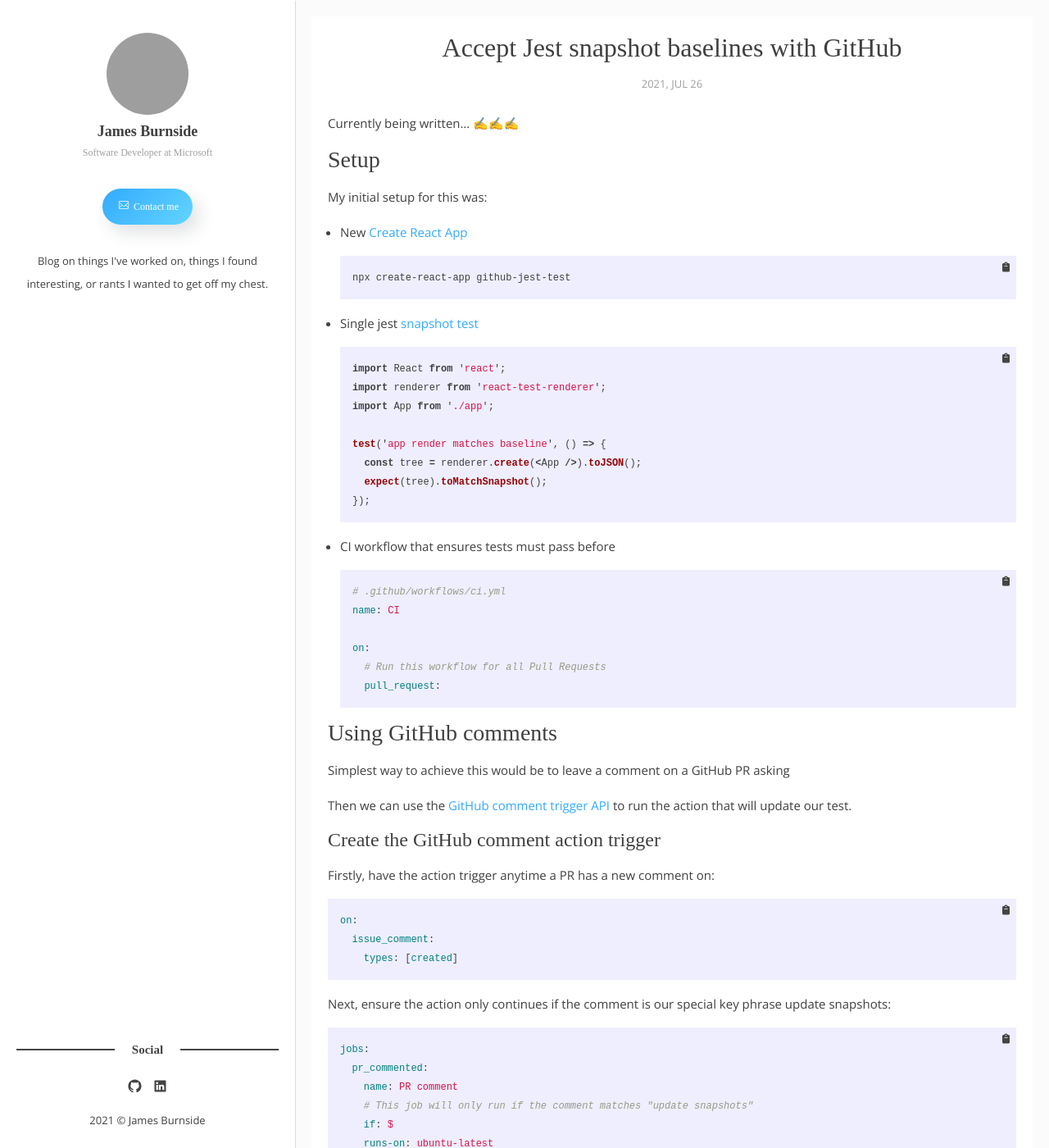
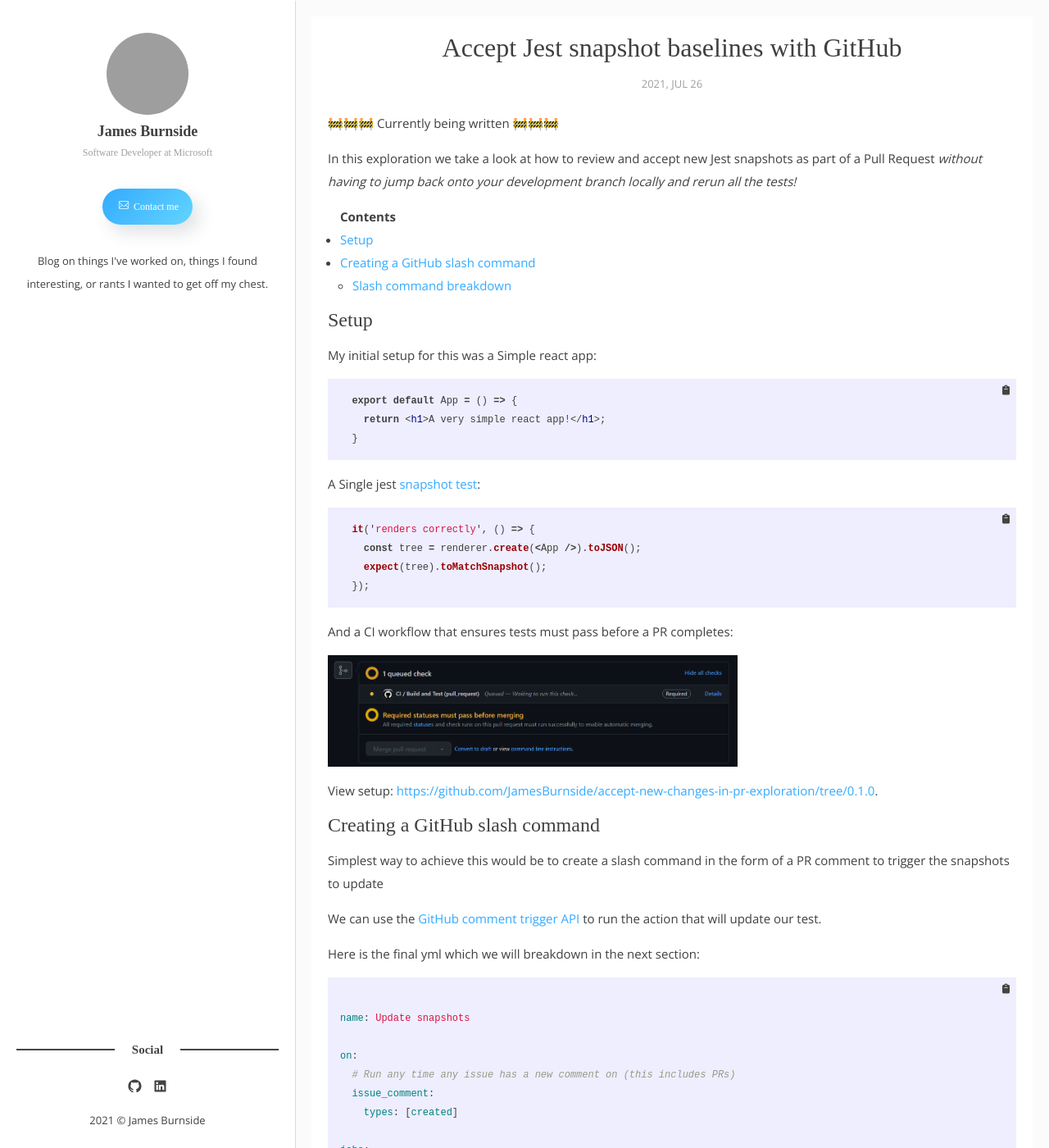
Before and after one commit to JamesBurnside/jamesburnside.github.io, a Jekyll site: the page built from _posts/2021-07-26-github-x-jest.md, in a window 1280 px wide and 1400 px high. Shown: the whole window at 82% size. Built offline with Jekyll 4.4.1, drawn with Linux system fonts in a browser that asks for light colours; nearby versions of some CDN libraries; some web fonts are replaced; some of the changed text lies outside the part shown; grey boxes are pictures that could not be loaded.

Commit message:
Update jest auto update snapshots post. Fix inline code styles

````diff
--- a/_posts/2021-07-26-github-x-jest.md
+++ b/_posts/2021-07-26-github-x-jest.md
@@ -9,76 +9,162 @@
 description: Reviewing & accepting jest snapshot changes as part of a GitHub Pull Request.
 ---
 
-Currently being written... ✍✍✍
+🚧🚧🚧 Currently being written 🚧🚧🚧
 
-<!-- * TOC
-{:toc} -->
+In this exploration we take a look at how to review and accept new Jest snapshots as part of a Pull Request _without having to jump back onto your development branch locally and rerun all the tests!_
 
-## Setup
+* TOC
+{:toc}
 
-My initial setup for this was:
+### Setup
 
-- New [Create React App](https://create-react-app.dev/docs/getting-started/)
+My initial setup for this was a Simple react app:
 
-  ```bash
-  npx create-react-app github-jest-test
+  ```jsx
+  export default App = () => {
+    return <h1>A very simple react app!</h1>;
+  }
   ```
 
-- Single jest [snapshot test](https://jestjs.io/docs/snapshot-testing)
+A Single jest [snapshot test](https://jestjs.io/docs/snapshot-testing):
 
   ```js
-  import React from 'react';
-  import renderer from 'react-test-renderer';
-  import App from './app';
-
-  test('app render matches baseline', () => {
+  it('renders correctly', () => {
     const tree = renderer.create(<App />).toJSON();
     expect(tree).toMatchSnapshot();
   });
   ```
 
-- CI workflow that ensures tests must pass before
+And a CI workflow that ensures tests must pass before a PR completes:
 
-  ```yml
-  # .github/workflows/ci.yml
-  name: CI
+  ![Screenshot showing GitHub requiring build and tests to pass before a PR can be merged.]({{site.baseurl}}/assets/images/pr-requires-build-and-test.png)
 
-  on:
-    # Run this workflow for all Pull Requests
-    pull_request:
-  ```
+View setup: <https://github.com/JamesBurnside/accept-new-changes-in-pr-exploration/tree/0.1.0>.
 
-## Using GitHub comments
+### Creating a GitHub slash command
 
-Simplest way to achieve this would be to leave a comment on a GitHub PR asking
+Simplest way to achieve this would be to create a slash command in the form of a PR comment to trigger the snapshots to update
 
-Then we can use the [GitHub comment trigger API](https://docs.github.com/en/actions/reference/events-that-trigger-workflows#issue_comment) to run the action that will update our test.
+We can use the [GitHub comment trigger API](https://docs.github.com/en/actions/reference/events-that-trigger-workflows#issue_comment) to run the action that will update our test.
 
-### Create the GitHub comment action trigger
+Here is the final yml which we will breakdown in the next section:
 
-Firstly, have the action trigger anytime a PR has a new comment on:
+```yml
+{% raw %}
+name: Update snapshots
+
+on:
+  # Run any time any issue has a new comment on (this includes PRs)
+  issue_comment:
+    types: [created]
+
+jobs:
+  snapshot_slash_command:
+    name: Update snapshot slash command
+    # This job will only run if the comment was on a pull requests and matches the slash command
+    if: ${{ github.event.issue.pull_request && github.event.comment.body == '/update-snapshots'}}
+    runs-on: ubuntu-latest
+    steps:
+      # Checks-out your repository under $GITHUB_WORKSPACE so job can access it
+      - uses: actions/checkout@v2
+        with:
+          fetch-depth: 0
+          # Use a machine account when checking out. This is to workaround the issue were GitHub
+          # actions, when using the default account, cannot trigger other actions.
+          token: ${{ secrets.MACHINE_ACCOUNT_PAT }}
+      # Get the branch the PR is associated to
+      - name: Get Branch
+        id: getbranch
+        run: |
+          branch=$(\
+            curl \
+              -H 'authorization: Bearer ${{ secrets.GITHUB_TOKEN }}' \
+              https://api.github.com/repos/${{ github.repository }}/pulls/${{ github.event.issue.number }} \
+            | jq -r '.head.ref')
+          echo "::set-output name=branch::$branch"
+      # Hop into the PR branch
+      - name: Checkout tag/branch
+        run: git checkout ${{ steps.getbranch.outputs.branch }}
+      # Ensure node is installed on the test runner
+      - name: Install Node.js
+        uses: actions/setup-node@v1
+      # Install test run dependencies
+      - name: Install dependencies
+        run: npm install
+      # Update the jest snapshots
+      - name: Update snapshots
+        run: npm run update-snapshots
+      # Setup bot information for pushing new changes
+      # Here we use the id from the github actions bot: https://api.github.com/users/better-informatics%5Bbot%5D
+      - name: Setup bot git information
+        run: |
+          git config user.email "41898282+github-actions[bot]@users.noreply.github.com"
+          git config user.name "github-actions[bot]"
+      # Commit changes to snapshot files.
+      - name: Commit new snapshots
+        run: |
+          git add *.snap
+          git commit -m 'Updating jest snapshots'
+          git push
+{% endraw %}
+```
+
+#### Slash command breakdown
+
+Have the action trigger anytime a PR has a new comment on:
 
 ```yml
 on:
+  # Run any time any issue has a new comment on (this includes PRs)
   issue_comment:
     types: [created]
 ```
 
-Next, ensure the action only continues if the comment is our special key phrase update snapshots:
+Ensure the action only continues if the comment is our slash command `/update-snapshots`:
 
 ```yml
+{% raw %}
 jobs:
-  pr_commented:
-    name: PR comment
+  snapshot_slash_command:
+    name: Update snapshot slash command
     # This job will only run if the comment matches "update snapshots"
     if: ${{ github.event.comment == 'update snapshots'}}
-    runs-on: ubuntu-latest
-    steps:
-      - run: |
-          echo "Here we will add the code to have the action update the snapshots and commit them to our PR"
+{% endraw %}
 ```
 
-We can now have our action update snapshots. This project has a script in the package.json to run updates snapshots:
+We are using a machine account personal access token (PAT) when performing the checkout. This is a workaround because GitHub does not, when using the default account, let actions trigger other actions. In our case we want to commit the updated snapshots and have our CI build be kicked off again. To make that happen we commit the changes on behalf of a machine account. This isn't ideal and you can read more about it here, as well as alternative workarounds [here](https://github.com/peter-evans/create-pull-request/issues/48) and [here](https://stackoverflow.com/questions/62750603/github-actions-trigger-another-action-after-one-action-is-completed/65698892#65698892).
+
+```yml
+{% raw %}
+# Checkout the repo
+- uses: actions/checkout@v2
+  with:
+    fetch-depth: 0
+    # Use a machine account when checking out. This is to workaround the issue were GitHub
+    # actions, when using the default account, cannot trigger other actions.
+    token: ${{ secrets.MACHINE_ACCOUNT_PAT }}
+{% endraw %}
+```
+
+To have the action be able to update the pull request it needs to hop onto the development branch and update the snapshots from there. Because this action is technically run off the main branch we have to grab the branch name using the GitHub REST API ([related pulls API docs](https://docs.github.com/en/rest/reference/pulls)) and use [`jq`](https://stedolan.github.io/jq/) json parser to get the branch name from the response:
+
+```yml
+# Get the branch the PR is associated to
+- name: Get Branch
+  id: getbranch
+  run: |
+    branch=$(\
+      curl \
+        -H 'authorization: Bearer ${{ secrets.GITHUB_TOKEN }}' \
+        https://api.github.com/repos/${{ github.repository }}/pulls/${{ github.event.issue.number }} \
+      | jq -r '.head.ref')
+    echo "::set-output name=branch::$branch"
+# Hop into the PR branch
+- name: Checkout tag/branch
+  run: git checkout ${{ steps.getbranch.outputs.branch }}
+```
+
+We can now have our action update the snapshots. This project has a script in the package.json to run updates snapshots:
 
 ```js
 /// package.json
@@ -94,31 +180,46 @@
 Which we can call inside the GitHub action:
 
 ```yml
-    steps:
-      # Checks-out your repository under $GITHUB_WORKSPACE so job can access it
-      - uses: actions/checkout@v2
-      # Install test run dependencies
-      - name: Install dependencies
-        run: npm run install
-      # Update the jest snapshots
-      - name: Update snapshots
-        run: npm run update-snapshots
+# Install test run dependencies
+- name: Install dependencies
+  run: npm run install
+# Update the jest snapshots
+- name: Update snapshots
+  run: npm run update-snapshots
 ```
 
-Then have the GitHub action upload the results to our PR:
+Then have the GitHub action upload the results to our PR. By default, runners don't have any git credentials to associate the commits with, before committing our changes we give the runner a quick git username and email so the commit. The credentials we use are the same as the GitHub action bot so the profile image and name is contextually relevant in the GitHub Pull Request UI:
 
 ```yml
-      # Commit changes to snapshot files.
-      - name: Commit new snapshots
-        run: |
-          git add *.snap
-          git commit -m 'Updating jest snapshots
-          git push
+# Setup bot information for pushing new changes
+# Here we use the id from the github actions bot: https://api.github.com/users/better-informatics%5Bbot%5D
+- name: Setup bot git information
+  run: |
+    git config user.email "41898282+github-actions[bot]@users.noreply.github.com"
+    git config user.name "github-actions[bot]"
+# Commit changes to snapshot files.
+- name: Commit new snapshots
+  run: |
+    git add *.snap
+    git commit -m 'Updating jest snapshots'
+    git push
 ```
 
 Then lets see the results!
-First we create a PR, and see our PR verification fails because the test snapshots are different:
+First we create a PR and make a small change:
 
-Next we can see the action
+![Screenshot showing the GitHub diff, highlighting the text that has been changed.]({{site.baseurl}}/assets/images/github-x-jest-small-change.png)
 
-You can see the full code of this action here:
+We now see our PR verification fails:
+
+![Screenshot the GitHub PR failing the 'build and test' status check.]({{site.baseurl}}/assets/images/github-x-jest-pr-failure.png)
+
+Because the snapshots are different:
+
+![Screenshot the GitHub PR failing the 'build and test' status check.]({{site.baseurl}}/assets/images/github-x-jest-pr-failure-details.png)
+
+In this next gif, we can see slash command in action successfully updating the PR and making it pass the tests run in the CI:
+
+![screen capture showing a user making use of the slash command to update their PR.]({{site.baseurl}}/assets/images/git-x-jest-slashcommand-runthrough.gif)
+
+View final repo configuration: <https://github.com/JamesBurnside/accept-new-changes-in-pr-exploration/tree/0.2.0>
--- a/_sass/3-elements/_code.scss
+++ b/_sass/3-elements/_code.scss
@@ -10,3 +10,10 @@
   font-family: monospace;
   font-size: 12px;
 }
+
+.inline-code {
+  font-size: 15px;
+  background-color: #eef;
+  padding-left: 4px;
+  padding-right: 4px;
+}
--- a/_sass/3-elements/_images.scss
+++ b/_sass/3-elements/_images.scss
@@ -3,7 +3,7 @@
 =============== */
 
 img {
-  max-width: 100%;
+  max-width: min(500px, 100%);
   height: auto;
   vertical-align: middle;
 }
--- a/js/main.js
+++ b/js/main.js
@@ -133,5 +133,13 @@
   });
 
   // Add copy buttons onto all code blocks
-  $copyCodeBtn.insertBefore($('code').parent().parent());
+  $copyCodeBtn.insertBefore($('pre > code').parent().parent());
+
+  /* =======================
+  // Extra code snippet formatting
+  ======================= */
+
+  // Add a class to all inline code snippets for better formatting:
+  $('p > code').addClass('inline-code');
+  $('a > code').addClass('inline-code');
 });
````
Also changed, not shown: assets/images/git-x-jest-slashcommand-runthrough.gif (added), assets/images/github-x-jest-pr-failure-details.png (added), assets/images/github-x-jest-pr-failure.png (added), assets/images/github-x-jest-small-change.png (added), assets/images/pr-requires-build-and-test.png (added).
